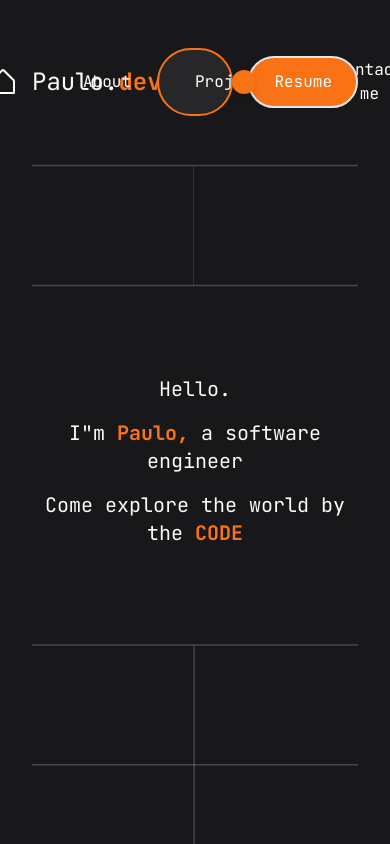
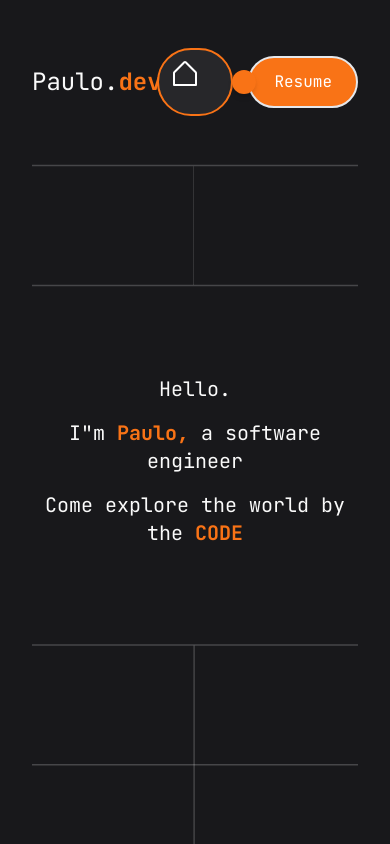
Before and after one commit to paulocod/Portfolio, a Next.js app: page /en in a window 390 px wide. Shown: the top 844 px of the page. Built offline with nearby package versions, Linux system fonts and the light colour scheme.

Commit message:
making navbar responsive

```diff
--- a/src/components/Navbar.tsx
+++ b/src/components/Navbar.tsx
@@ -12,13 +12,13 @@ type NavbarProps = {
 
 const Navbar: React.FC<NavbarProps> = ({ onButtonClick, buttons }) => {
     return (
-        <nav className="flex rounded-full place-content-center space-x-12 border-2 border-orange-500 place-items-center bg-zinc-800">
+        <nav className="flex flex-wrap justify-around rounded-full border-2 border-orange-500 bg-zinc-800">
             {buttons.map((button, index) => (
                 <a key={index} href={button.link || undefined} target={button.link ? "_blank" : undefined}>
                     <button onClick={() => onButtonClick && onButtonClick(button.section || '')}
-                        className="items-center justify-center hover:bg-zinc-600 text-white rounded-full p-2 transition">
+                        className="flex items-center justify-center hover:bg-zinc-600 text-white rounded-full p-2 transition">
                         {button.icon}
-                        {button.label}
+                        <span className="hidden md:block">{button.label}</span>
                     </button>
                 </a>
             ))}
```
